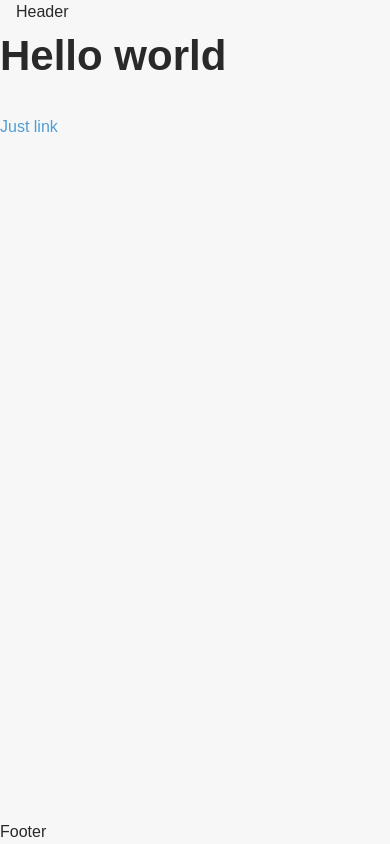
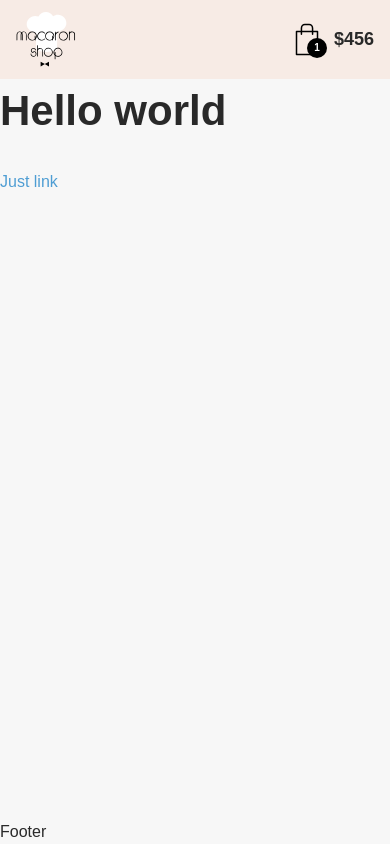
Before and after one commit to keira-yes/macaron-shop, a React (Create React App) app: page / in a window 390 px wide. Built offline with nearby package versions, Linux system fonts and the light colour scheme; a web font is replaced by a local one.

Commit message:
add header markup desktop and mobile

```diff
--- a/src/App.scss
+++ b/src/App.scss
@@ -66,6 +66,7 @@
     --text: #292929;
     --accent: #4e9dd3;
     --light: #f7f7f7;
+    --beige: #f7ebe5;
 }
 
 *,
--- a/src/components/Header/Header.jsx
+++ b/src/components/Header/Header.jsx
@@ -1,7 +1,46 @@
+import LogoDesktop from '../../assets/img/macaron_logo_accent.svg';
+import LogoMobile from '../../assets/img/macaron_logo_white.svg';
+import styles from './Header.module.scss';
+
 const Header = () => {
     return (
-        <header className="header">
-            <div className="container">Header</div>
+        <header className={styles.header}>
+            <div className={styles.container + ' container'}>
+                <a href="/" className={styles.logo}>
+                    <picture className={styles.logoImg}>
+                        <source media="(max-width: 767px)" srcSet={LogoMobile} />
+                        <img src={LogoDesktop} alt="Macaron Logo" />
+                    </picture>
+                </a>
+                <a href="/cart" className={styles.cart}>
+                    <span className={styles.cartBlock}>
+                        <svg
+                            className={styles.cartIcon}
+                            width="16"
+                            height="22"
+                            viewBox="0 0 16 22"
+                            fill="none"
+                            xmlns="http://www.w3.org/2000/svg">
+                            <path
+                                d="M15 5.604H1V21.0134H15V5.604Z"
+                                stroke="black"
+                                strokeMiterlimit="10"
+                                strokeLinecap="round"
+                                strokeLinejoin="round"
+                            />
+                            <path
+                                d="M4.28857 7.48322V3.53691C4.28857 2.12752 5.32213 1 6.54361 1H9.45636C10.6778 1 11.7114 2.12752 11.7114 3.53691V7.48322"
+                                stroke="black"
+                                strokeMiterlimit="10"
+                                strokeLinecap="round"
+                                strokeLinejoin="round"
+                            />
+                        </svg>
+                        <span className={styles.cartBadge}>1</span>
+                    </span>
+                    <span className={styles.cartTotal}>$456</span>
+                </a>
+            </div>
         </header>
     );
 };
--- /dev/null
+++ b/src/components/Header/Header.module.scss
@@ -0,0 +1,77 @@
+.header {
+    padding: 12px 0;
+    background-color: var(--beige);
+}
+
+.container {
+    display: flex;
+    justify-content: space-between;
+    align-items: center;
+}
+
+.logo {
+    display: block;
+    width: 100px;
+
+    @media screen and (max-width: 767px) {
+        width: 60px;
+    }
+}
+
+.logoImg {
+    img {
+        width: 100%;
+    }
+}
+
+.cart {
+    display: flex;
+    align-items: center;
+    gap: 17px;
+    font-size: 20px;
+    font-weight: 600;
+    line-height: 1;
+    color: inherit;
+
+    @media screen and (max-width: 767px) {
+        gap: 15px;
+        font-size: 18px;
+    }
+}
+
+.cartBlock {
+    position: relative;
+    display: flex;
+}
+
+.cartIcon {
+    width: 30px;
+    height: auto;
+
+    @media screen and (max-width: 767px) {
+        width: 24px;
+    }
+}
+
+.cartBadge {
+    position: absolute;
+    bottom: -4px;
+    right: -10px;
+    display: flex;
+    justify-content: center;
+    align-items: center;
+    width: 23px;
+    height: 23px;
+    border-radius: 50%;
+    background-color: #000;
+    font-size: 12px;
+    color: #fff;
+
+    @media screen and (max-width: 767px) {
+        bottom: -2px;
+        right: -8px;
+        width: 20px;
+        height: 20px;
+        font-size: 10px;
+    }
+}
```
Also changed, not shown: src/assets/img/macaron_logo_accent.svg (added), src/assets/img/macaron_logo_white.svg (added).
